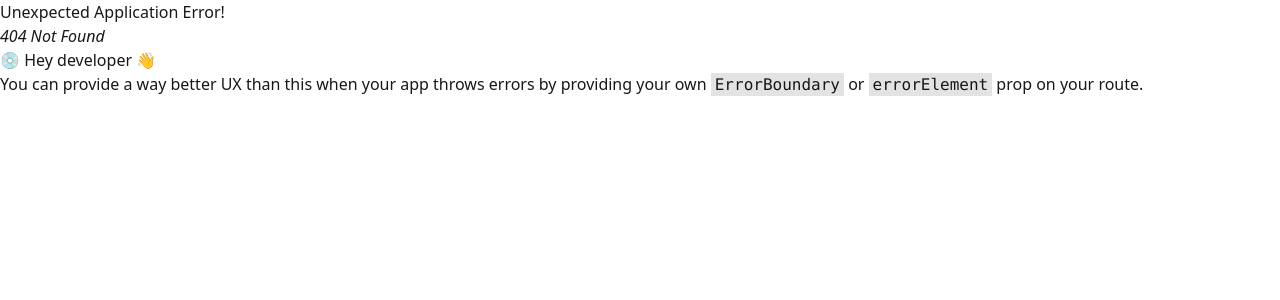
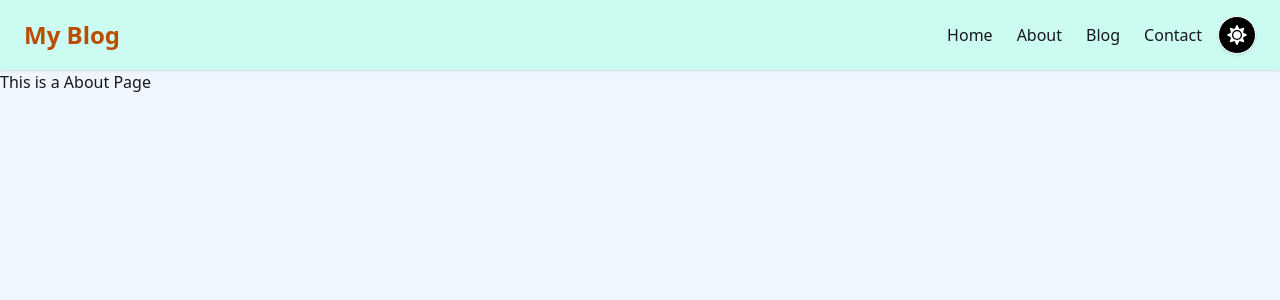
Before and after one commit to mazharul90007/test-blog, a React (Vite) app: page /about in a window 1280 px wide. Before the commit this address had no page. Shown: the top 300 px of the page. Built offline with nearby package versions, Linux system fonts and the light colour scheme.

Commit message:
added about page

```diff
--- /dev/null
+++ b/src/Pages/About/About.jsx
@@ -0,0 +1,10 @@
+
+const About = () => {
+  return (
+    <div>
+        This is a About Page
+    </div>
+  )
+}
+
+export default About
```
Also changed, not shown: src/Routes/Route.jsx (+6 -1 lines).
